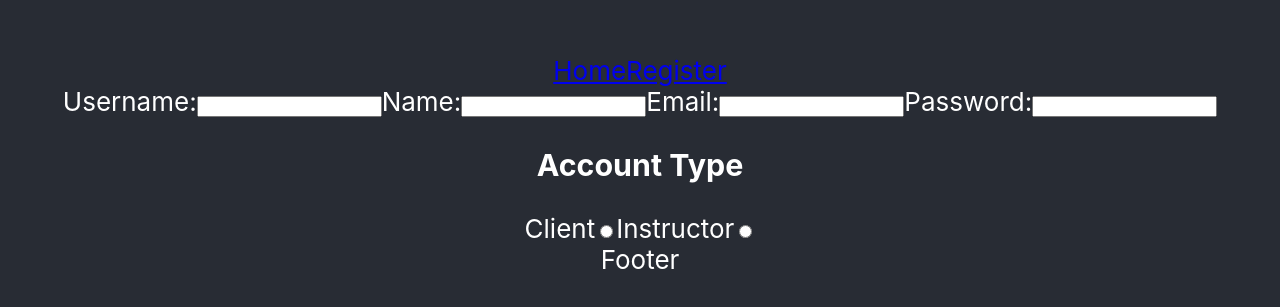
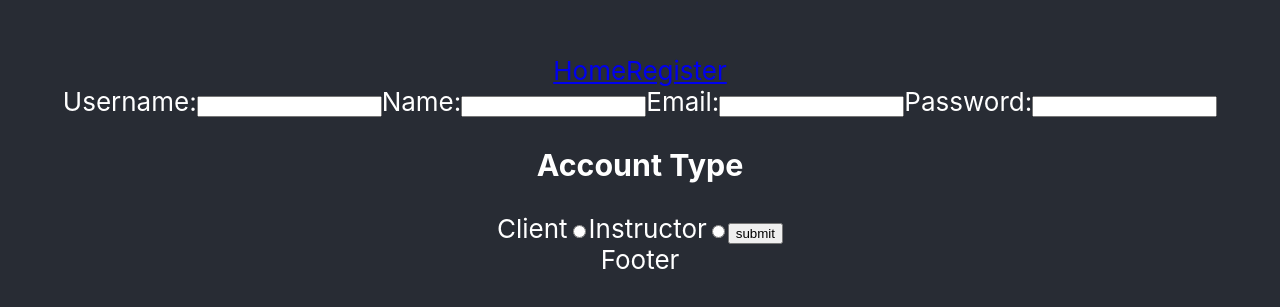
Before and after one commit to ft-anywhere-fitness-3-web48/front-end, a React (Create React App) app in the folder ft-anywhere-fitness/: page /register in a window 1280 px wide. Shown: the part 235-542 px from the top of the page. Built offline with nearby package versions, Linux system fonts and the light colour scheme.

Commit message:
register form works

```diff
--- a/ft-anywhere-fitness/src/components/Header.js
+++ b/ft-anywhere-fitness/src/components/Header.js
@@ -1,9 +1,31 @@
-import React from 'react';
+import React, { useState } from 'react';
 import { Link, Route, Routes } from 'react-router-dom';
 import Register from './Register';
 
 
-function Header(props) {
+function Header (props) {
+
+  const [form, setForm] = useState([]);
+  const [formValues, setFormValues] = useState({ username: '',
+    name: '',
+    email: '',
+    password: '',
+    account: '', });
+
+    const updatedForm = (name, value) => {
+      setFormValues({ ...formValues, [name]: value})
+    }
+
+    const submitedForm = () => {
+      setForm([formValues, ...form]);
+      setFormValues({
+        username: '',
+      name: '',
+      email: '',
+      password: '',
+      account: '',
+    })};
+
     return (
 
         <div>
@@ -15,7 +37,11 @@ function Header(props) {
           <Routes>
           <Route exact path='/' />
 
-          <Route path='/register' element={<Register />} />
+          <Route path='/register' element={<Register
+          values={formValues}
+          change={updatedForm}
+          submit={submitedForm}
+          />} />
           </Routes>
         </div>
 
--- a/ft-anywhere-fitness/src/components/Register.js
+++ b/ft-anywhere-fitness/src/components/Register.js
@@ -1,12 +1,31 @@
 import React from 'react';
 
-function Register() {
+const Register = (props) => {
+
+    const { values, change, submit } = props
+    const { username, name, email, password} = props.values
+
+    const onChange = e => {
+      const { name, value, checked, type } = e.target;
+      const completedValue = type === 'checked' ? checked : value;
+      change(name, completedValue);
+    }
+
+
+    const onSubmit = e => {
+      e.preventDefault();
+      submit();
+    }
+
   return (
+    <form onSubmit={onSubmit}>
     <div>
       <label>Username:
         <input
         type='text'
         name='username'
+        value={username}
+        onChange={onChange}
         />
       </label>
 
@@ -14,6 +33,8 @@ function Register() {
         <input
         type='text'
         name='name'
+        value={name}
+        onChange={onChange}
         />
       </label>
 
@@ -21,6 +42,8 @@ function Register() {
         <input
         type='email'
         name='email'
+        value={email}
+        onChange={onChange}
         />
       </label>
 
@@ -28,6 +51,8 @@ function Register() {
         <input
         type='password'
         name='password'
+        value={password}
+        onChange={onChange}
         />
       </label>
 
@@ -36,15 +61,24 @@ function Register() {
         <input
         type='radio'
         name='account'
+        value='client'
+        checked={values.account === 'client'}
+        onChange={onChange}
         />
       </label>
       <label>Instructor
         <input
         type='radio'
         name='account'
+        value='instructor'
+        checked={values.account === 'instructor'}
+        onChange={onChange}
         />
       </label>
+
+      <button>submit</button>
     </div>
+    </form>
   )
 }
 
```
